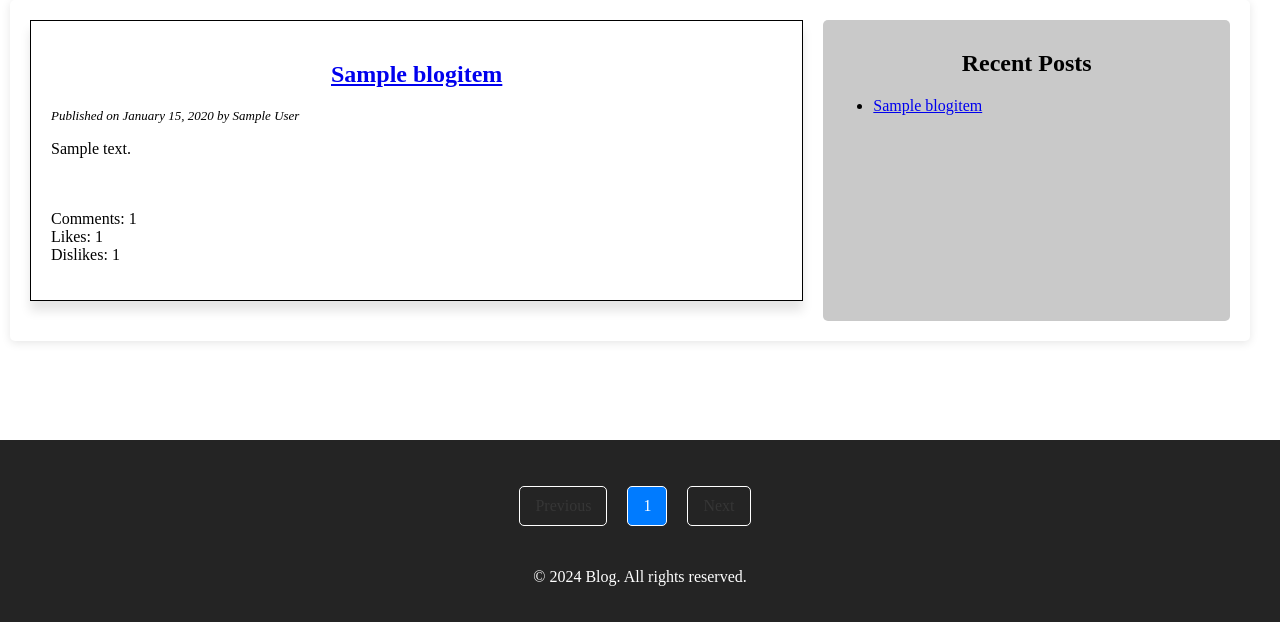
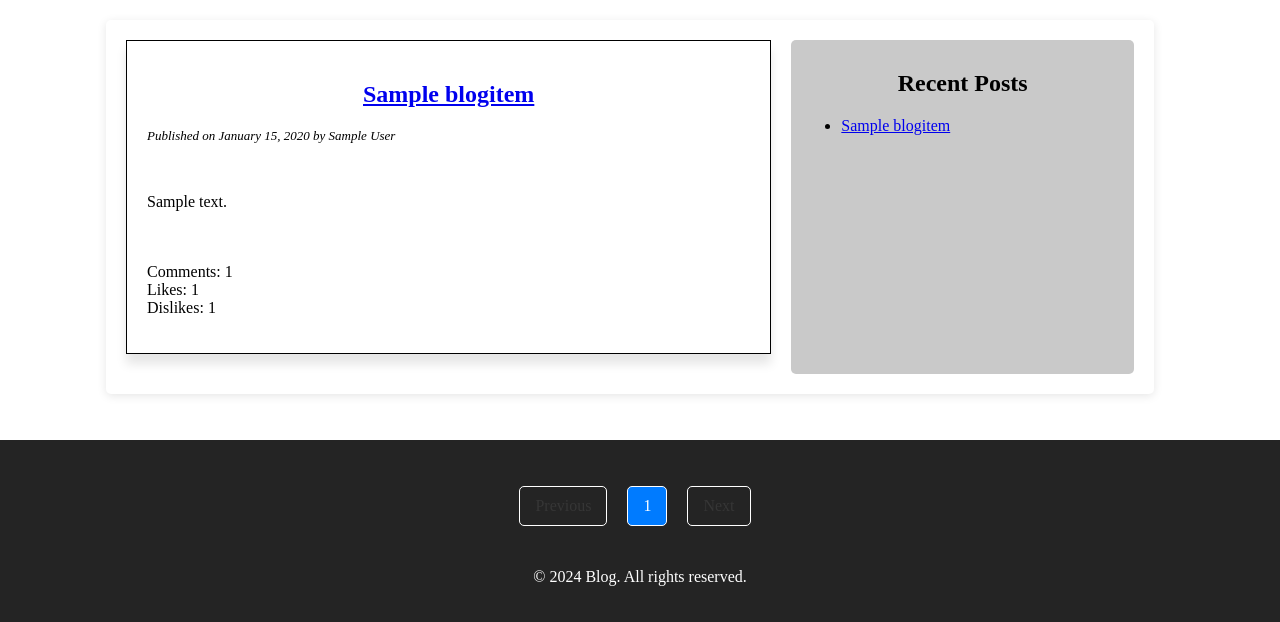
Before and after one commit to YIlyaA/Django_projects, a Django app: page / in a window 1280 px wide. Shown: the part 178-800 px from the top of the page. Run offline with Django 5.2, Linux system fonts and the light colour scheme; a user stored in the database is signed in; tables that the repository leaves empty hold one stand-in row (values such as "Sample post").

Commit message:
fixed wrapping long words (v1 - simple)

```diff
--- a/blog/website/models.py
+++ b/blog/website/models.py
@@ -4,7 +4,7 @@ from django.utils import timezone
 
 class BlogItems(models.Model):
     user = models.ForeignKey("users.CustomUser", on_delete=models.CASCADE)
-    title = models.CharField(max_length=100)
+    title = models.CharField(max_length=30)
     content = models.TextField()
     created_at = models.DateTimeField(auto_now_add=True)
     updated_at = models.DateTimeField(auto_now=True)
--- a/blog/website/static/css/style.css
+++ b/blog/website/static/css/style.css
@@ -45,8 +45,8 @@ nav a {
 .container {
     display: flex; /* Используем Flexbox для расположения элементов */
     max-width: 1200px; /* Максимальная ширина контейнера */
-    width: 100%; /* Ширина контейнера 100% */
-    margin: 0 auto; /* Центрирует контейнер */
+    width: 80%;; /* Ширина контейнера 100% */
+    margin: 20px auto; /* Центрирует контейнер */
     padding: 20px; /* Внутренние отступы */
     box-shadow: 0 2px 10px rgba(0, 0, 0, 0.1); /* Тень контейнера */
     border-radius: 5px; /* Закругление углов */
@@ -61,8 +61,13 @@ article {
 }
 
 .article-content {
-    line-height: 1.5; /* Высота строки для улучшенной читаемости */
-    overflow-wrap: break-word; /* Перенос слов, если они длинные */
+    line-height: 1.5; /* Improve readability */
+    white-space: normal; /* Allow wrapping */
+    max-width: 100%; /* Prevent overflow */
+    margin: 0 auto; /* Center content */
+    padding: 10px; /* Add some padding for aesthetics */
+    hyphens: auto; /* Enable hyphenation */
+    overflow: hidden; /* Prevent content from overflowing */
 }
 
 main {
--- a/blog/website/templates/website/index.html
+++ b/blog/website/templates/website/index.html
@@ -1,4 +1,6 @@
+
 {% extends "website/base.html" %}
+{% load url_tags %}
 
 {% block content %}
     <div class="container">
@@ -13,7 +15,7 @@
                         {% endif %}
                     </p>
                     <p class="article-content">
-                        {{ post.content|linebreaks|truncatechars:400 }} <br><br>
+                        {{ post.content|break_long_words:20|truncatechars:400|linebreaks }} <br><br>
                         Comments: {{ post.number_of_comments }} <br>
                         Likes: {{ post.likes }}  <br>
                         Dislikes: {{ post.dislikes }}
--- a/blog/website/templates/website/myposts.html
+++ b/blog/website/templates/website/myposts.html
@@ -1,4 +1,5 @@
 {% extends "website/base.html" %}
+{% load url_tags %}
 
 {% block content %}
 <div class="container">
@@ -13,7 +14,8 @@
                     {% endif %}
                 </p>
                 <p class="article-content">
-                    {{ post.content|linebreaks|truncatechars:400 }} <br><br>
+                    {{ post.content|break_long_words:20|truncatechars:400|linebreaks }}
+                    <br><br>
                     Comments: {{ post.number_of_comments }}
                 </p>
                 <div class="button-group">
--- a/blog/website/templatetags/url_tags.py
+++ b/blog/website/templatetags/url_tags.py
@@ -9,3 +9,11 @@ def change_params(context, **kwargs):
     query = context["request"].GET.dict()
     query.update(kwargs)
     return urlencode(query)
+
+@register.filter
+def break_long_words(value, max_length=20):
+    words = value.split()
+    for i in range(len(words)):
+        if len(words[i]) > max_length:
+            words[i] = ' '.join([words[i][j:j + max_length] for j in range(0, len(words[i]), max_length)])
+    return ' '.join(words)
```
Also changed, not shown: blog/website/templates/website/single_post.html (+8 -11 lines).
